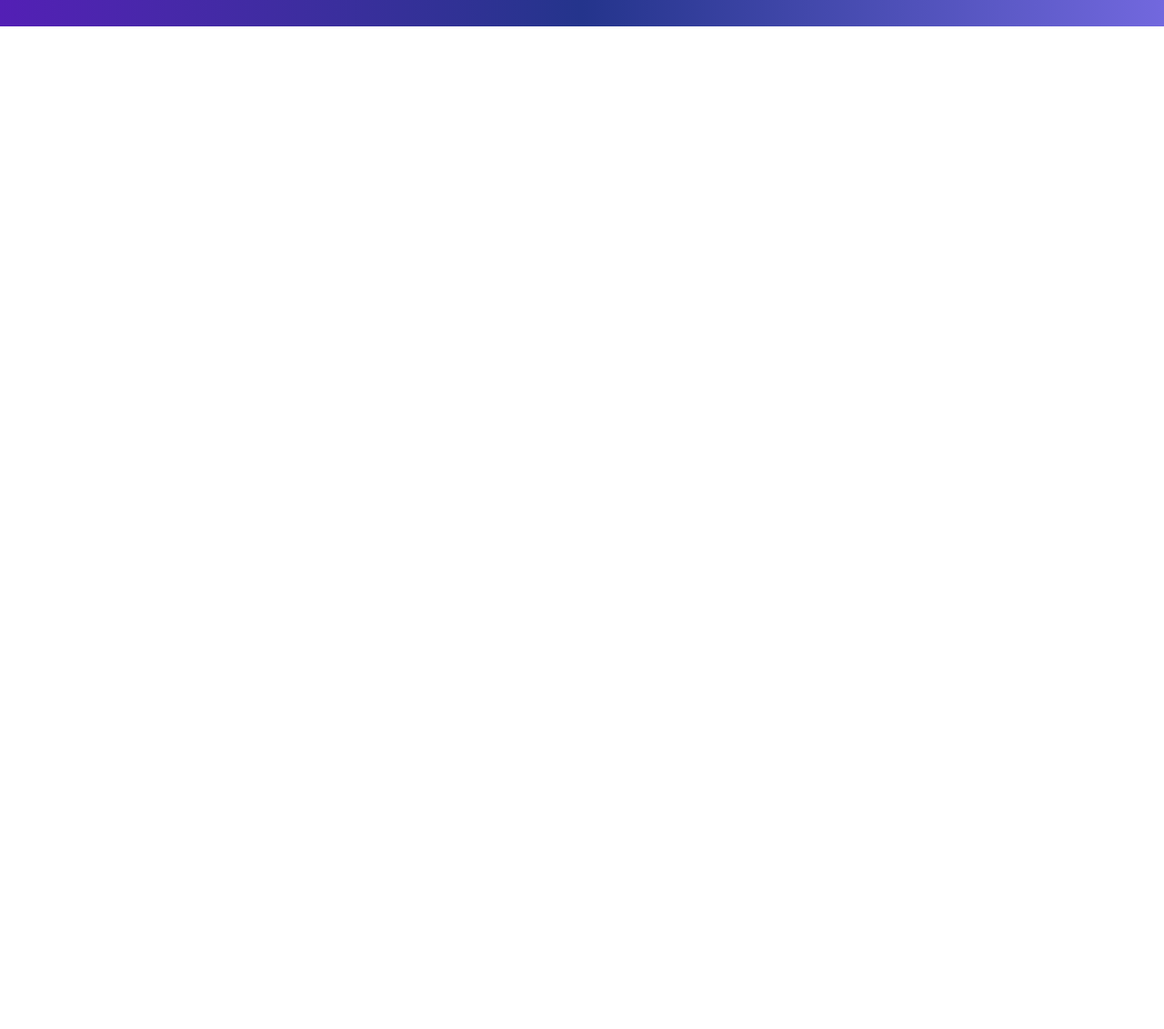
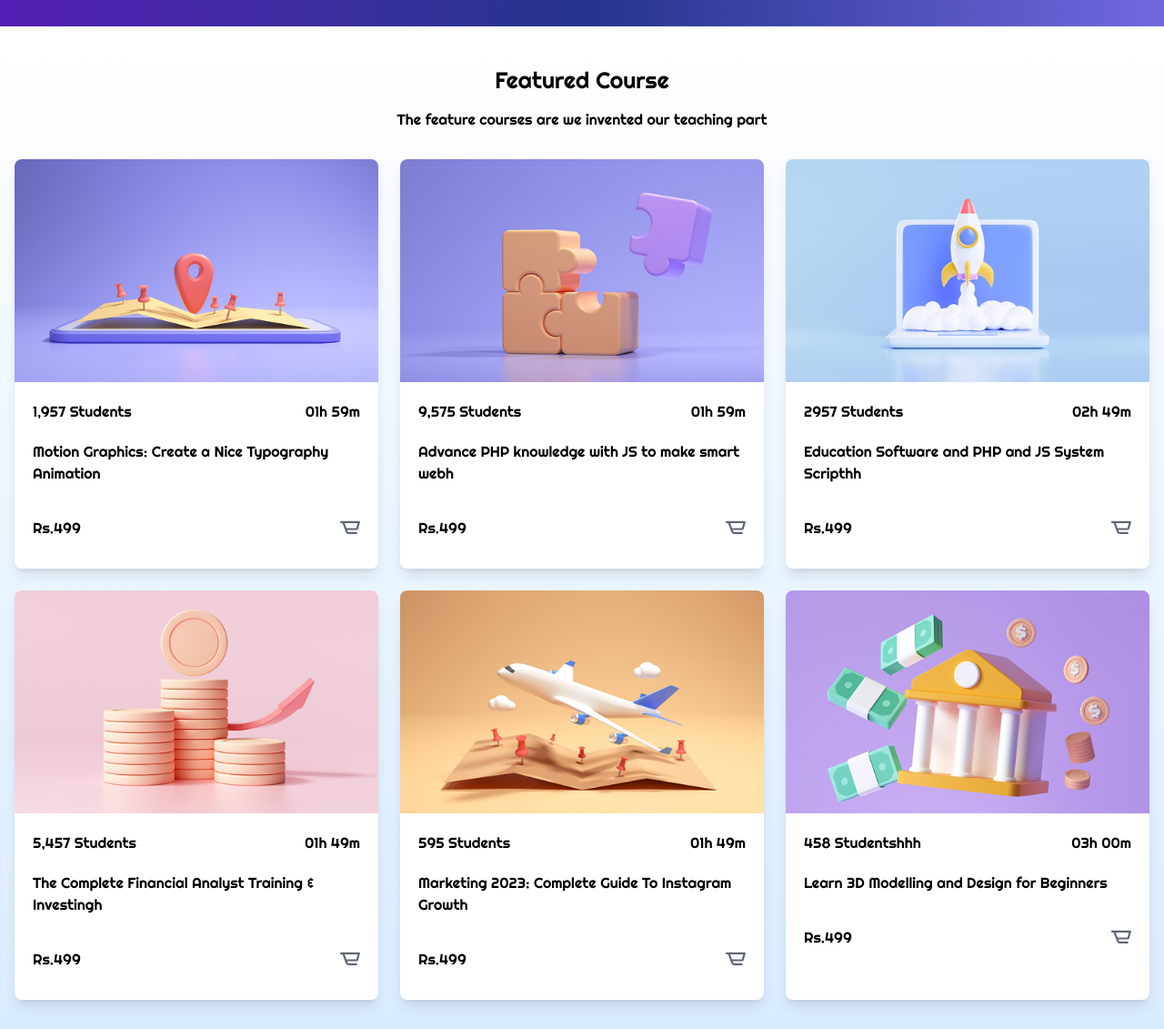
Before and after one commit to NishandhKRKR/Tailwind-css-landing-Page, a plain HTML site: page index.html in a window 1280 px wide. Shown: the part 1032-2163 px from the top of the page at 91% size. Before the commit the page ends 1061 px from the top, so only its background shows below. Drawn offline with nearby package versions, Linux system fonts and the light colour scheme; a web font is replaced by a local one.

Commit message:
Courses part Update

```diff
--- a/index.html
+++ b/index.html
@@ -32,6 +32,11 @@
         --color-cont-white: #ffffff;
 
         --color-tex-blue: #0e38cd;
+
+        /* feature course */
+
+        --color-back-course:#D9ECFF;
+        --color-back2-course:#F0F3FF;
 
         /* gradient 1  */
 
@@ -226,6 +231,154 @@
 
     <!-- courses part  -->
 
+    <section class=" font-right-all bg-gradient-to-t from-back-course to-back1-course">
+      <div class="container mx-auto md:w-[100%] h-auto">
+
+        <div class="text-center pt-10">
+          <h1 class="text-[25px]">Featured  <span>Course</span></h1>
+
+          <p class="pt-3">The feature courses are we invented our teaching part</p>
+        </div>
+
+        <div class=" pt-8 pb-8 gap-6 flex flex-wrap justify-center">
+
+          <!-- w-[510px] h-[571px] -->
+
+          <!-- card 1 -->
+
+          <div class="w-[320px] shadow-lg rounded-lg bg-white h-[400px] sm:w-[390px] sm:h-[450px] lg:w-[400px]">
+            <img class="rounded-t-lg" src="assets/course 1.png" alt="">
+            <div class="p-5">
+              <div class="flex justify-between">
+                <p>1,957 Students</p>
+                <p>01h 59m</p>
+              </div>
+              <h3 class="pt-5">Motion Graphics: Create a Nice
+                Typography Animation</h3>
+
+                <div class="pt-9 flex justify-between">
+                  <p>Rs.499</p>
+                  <img src="assets/cart cart.svg" alt="">
+                </div>
+
+            </div>
+
+          </div>
+          <!-- card 2 -->
+
+          <div class="w-[320px] shadow-lg rounded-lg bg-white h-[400px] sm:w-[390px] sm:h-[450px] lg:w-[400px]">
+            <img class="rounded-t-lg" src="assets/course 2.png" alt="">
+
+            <div class="p-5">
+              <div class="flex justify-between">
+                <p>9,575 Students</p>
+                <p>01h 59m</p>
+              </div>
+              <h3 class="pt-5">Advance PHP knowledge with JS to
+                make smart webh</h3>
+
+                <div class="pt-9 flex justify-between">
+                  <p>Rs.499</p>
+                  <img src="assets/cart cart.svg" alt="">
+                </div>
+
+            </div>
+          </div>
+
+          <!-- card 3 -->
+
+          <div class="w-[320px] shadow-lg rounded-lg bg-white h-[400px] sm:w-[390px] sm:h-[450px] lg:w-[400px]">
+            <img class="rounded-t-lg" src="assets/course 3.png" alt="">
+
+            <div class="p-5">
+              <div class="flex justify-between">
+                <p>2957 Students</p>
+                <p>02h 49m</p>
+              </div>
+              <h3 class="pt-5">Education Software and PHP and JS
+                System Scripthh</h3>
+
+                <div class="pt-9 flex justify-between">
+                  <p>Rs.499</p>
+                  <img src="assets/cart cart.svg" alt="">
+                </div>
+
+            </div>
+          </div>
+          <!-- card 4 -->
+
+          <div class="w-[320px] shadow-lg rounded-lg bg-white h-[400px] sm:w-[390px] sm:h-[450px] lg:w-[400px]">
+            <img class="rounded-t-lg" src="assets/course 4.png" alt="">
+
+            <div class="p-5">
+              <div class="flex justify-between">
+                <p>5,457 Students</p>
+                <p>01h 49m</p>
+              </div>
+              <h3 class="pt-5">The Complete Financial Analyst
+                Training & Investingh</h3>
+
+                <div class="pt-9 flex justify-between">
+                  <p>Rs.499</p>
+                  <img src="assets/cart cart.svg" alt="">
+                </div>
+
+            </div>
+          </div>
+          <!-- card 5 -->
+
+          <div class="w-[320px] shadow-lg rounded-lg bg-white h-[400px] sm:w-[390px] sm:h-[450px] lg:w-[400px]">
+            <img class="rounded-t-lg" src="assets/course 5.png" alt="">
+
+            <div class="p-5">
+              <div class="flex justify-between">
+                <p>595 Students</p>
+                <p>01h 49m</p>
+              </div>
+              <h3 class="pt-5">Marketing 2023: Complete Guide To
+                Instagram Growth</h3>
+
+                <div class="pt-9 flex justify-between">
+                  <p>Rs.499</p>
+                  <img src="assets/cart cart.svg" alt="">
+                </div>
+
+            </div>
+          </div>
+          <!-- card 6 -->
+
+          <div class="w-[320px] shadow-lg rounded-lg bg-white h-[400px] sm:w-[390px] sm:h-[450px] lg:w-[400px]">
+            <img class="rounded-t-lg" src="assets/course 6.png" alt="">
+
+            <div class="p-5">
+              <div class="flex justify-between">
+                <p>458 Studentshhh</p>
+                <p>03h 00m</p>
+              </div>
+              <h3 class="pt-5">Learn 3D Modelling and Design
+                for Beginners</h3>
+
+                <div class="pt-9 flex justify-between">
+                  <p>Rs.499</p>
+                  <img src="assets/cart cart.svg" alt="">
+                </div>
+
+            </div>
+          </div>
+
+
+
+
+
+        </div>
+
+
+
+
+
+      </div>
+    </section>
+
     <!-- learn cources part  -->
 
     <!-- Catagories part  -->
```
Also changed, not shown: assets/cart cart.svg (added), assets/course 1.png (added), assets/course 2.png (added), assets/course 3.png (added), assets/course 4.png (added), assets/course 5.png (added), assets/course 6.png (added).
